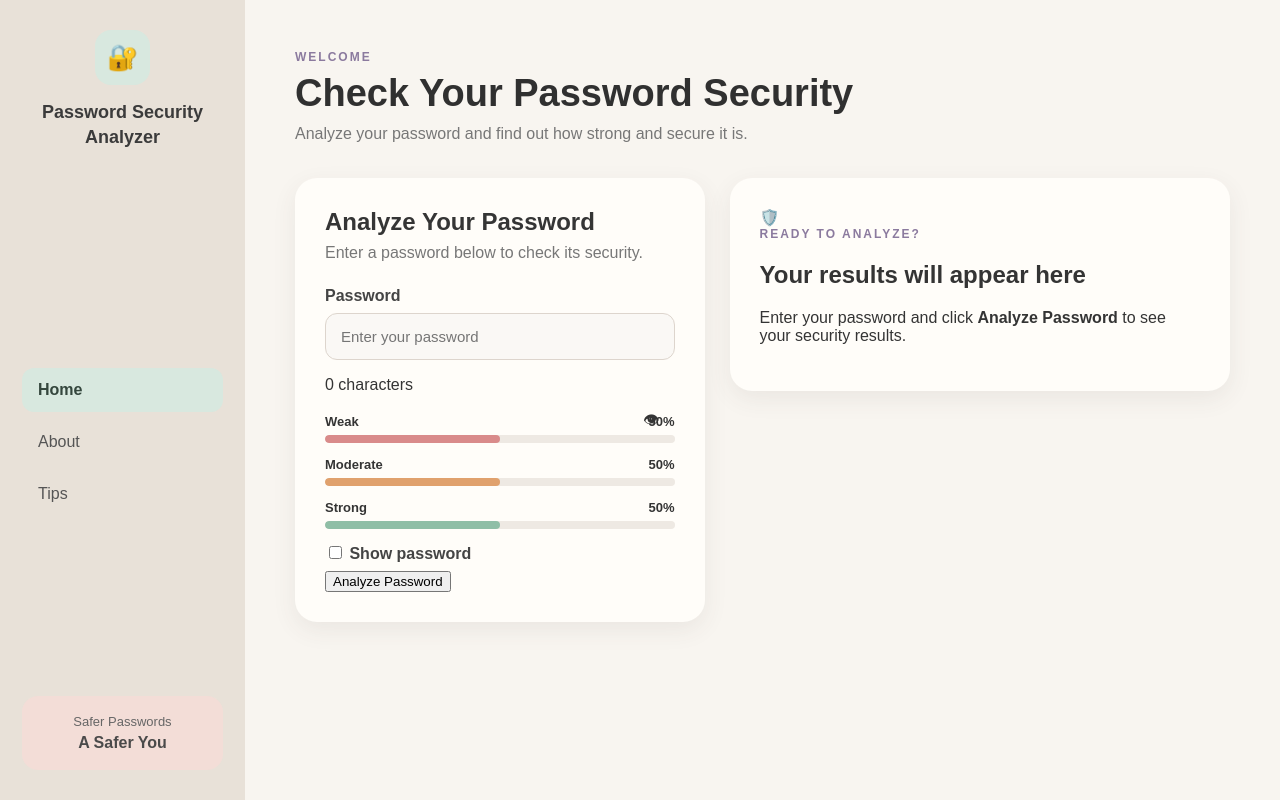
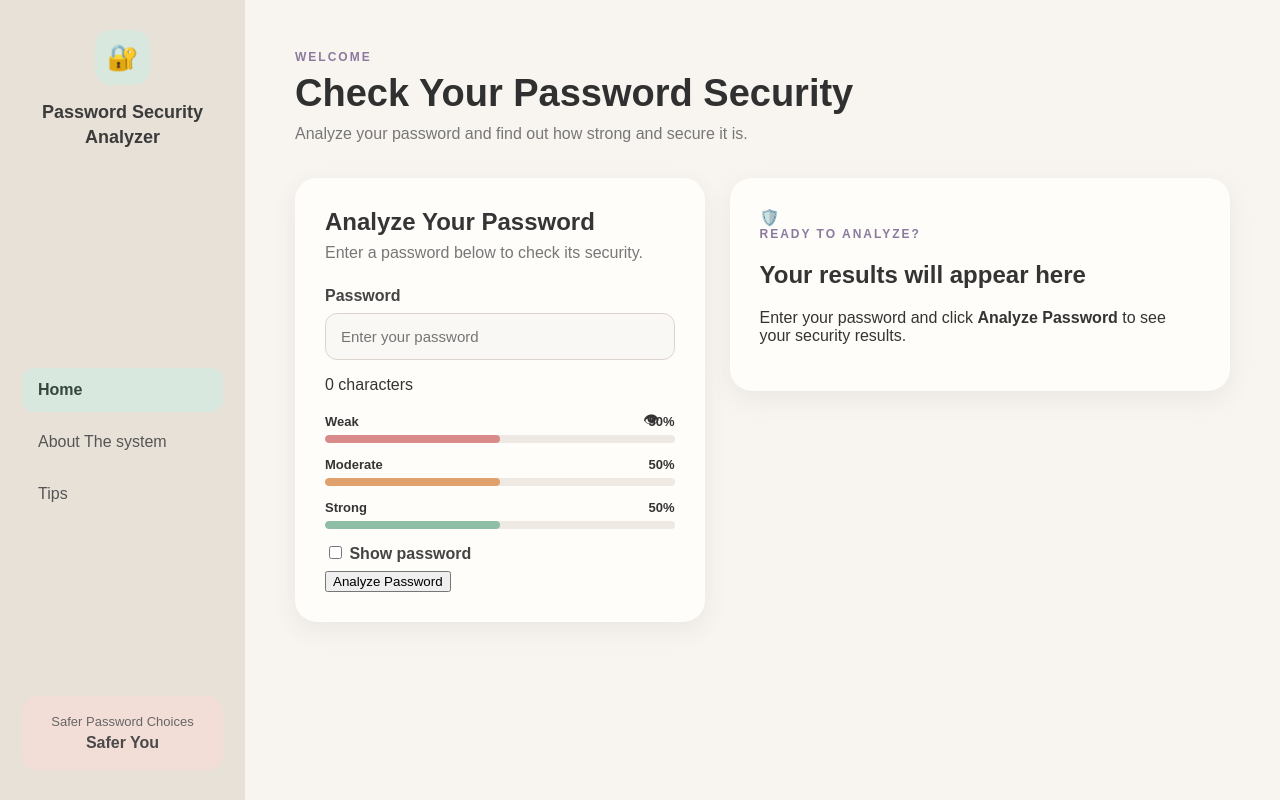
Before and after one commit to chioma-sudo/PasswordAnalyzer, a Flask app: page / in a window 1280 px wide. Run offline with Flask 3, Linux system fonts and the light colour scheme.

Commit message:
version2

```diff
--- a/Templates/index.html
+++ b/Templates/index.html
@@ -23,13 +23,15 @@
 
             <nav>
                 <a href="#" class="nav-link active">Home</a>
-                <a href="{{ url_for('about') }}" class="nav-link">About</a>
+                <a href="{{ url_for('about') }}" class="nav-link">About The system</a>
                 <a href="{{ url_for('tips') }}" class="nav-link">Tips</a>
             </nav>
 
             <div class="sidebar-message">
-                <p>Safer Passwords</p>
-                <strong>A Safer You</strong>
+                <p>Safer Password Choices</p>
+
+                <strong>Safer You</strong>
+
             </div>
 
         </aside>
--- a/Templates/tips.html
+++ b/Templates/tips.html
@@ -13,7 +13,8 @@
         <aside class="sidebar">
             <div class="brand">
                 <div class="brand-icon">🔐</div>
-                <h2>Password Security Analyzer</h2>
+                <h2>Password Security Analyzer System</h2>
+
             </div>
 
             <nav>
--- a/main.py
+++ b/main.py
@@ -268,7 +268,8 @@ def main():
     print("================================")
     print("     PASSWORD SECURITY ANALYZER")
     print("================================")
-    print("\nEnter your password below.")
+    print("\nEnter your intended password below.")
+
     password = getpass("Password: ")
 
     common_passwords = load_common_passwords()
@@ -278,7 +279,8 @@ def main():
         common_passwords
     )
 
-    print("\nPASSWORD ANALYSIS")
+    print("\nPASSWORD ANALYSIS SYSTEM")
+
     print("------------------")
 
     print(f"Strength: {results['strength']}")
```
